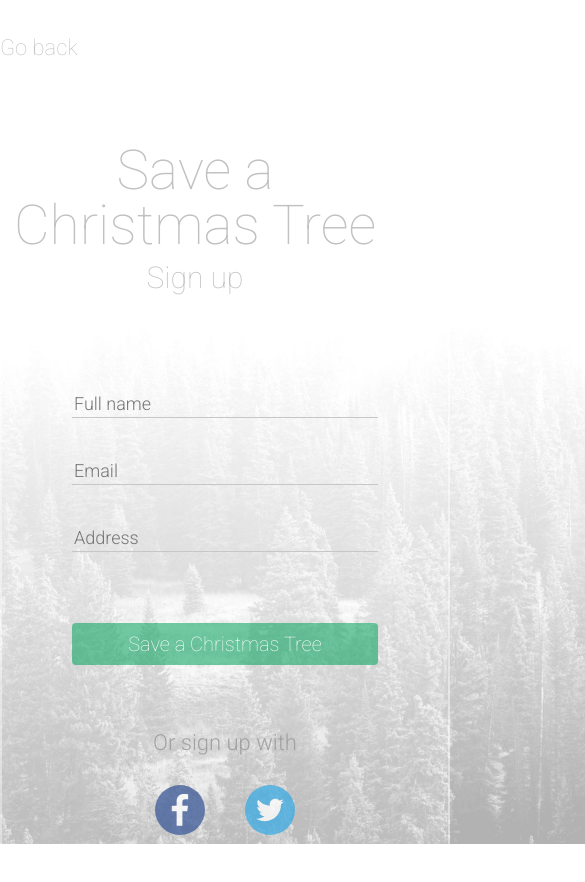
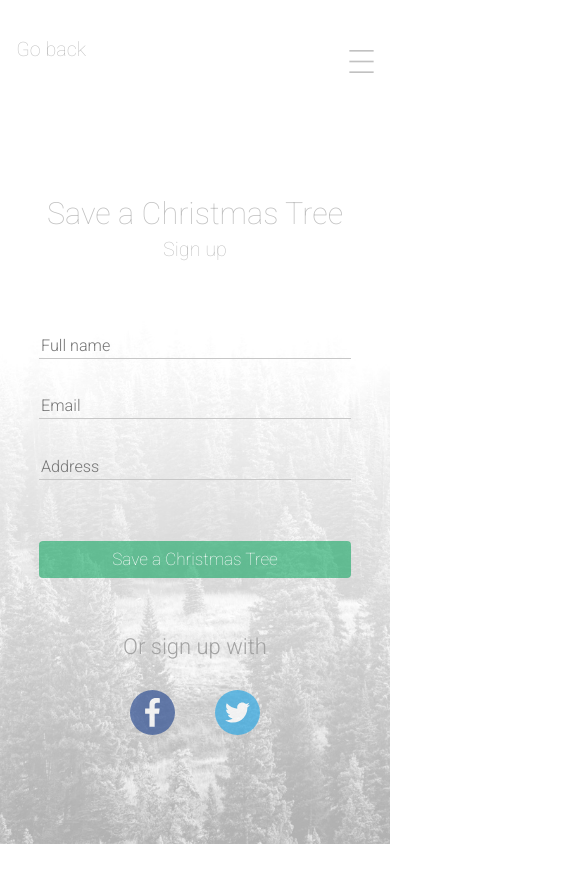
Before and after one commit to AxelCardinaels/DailyUI001-SignUp, a plain HTML site: page index.html in a window 390 px wide. Shown: the top 882 px of the page, 585 px wide, since content can reach past the window. After the commit the page ends 844 px from the top, so only its background shows below. Drawn offline with Linux system fonts and the light colour scheme.

Commit message:
Responsiveness

```diff
--- a/sass/_base.headings.scss
+++ b/sass/_base.headings.scss
@@ -1,15 +1,15 @@
 h1{
 
-	font-size: 55px;
+	font-size: 3.05555555555556em; /*55/18*/
 
 	&+h2{
-		margin-top:10px;
+		margin-top:0.33333333333333em; /*10/30*/
 	}
 }
 
 h2{
 
-	font-size: 30px;
+	font-size: 1.66666666666667em; /*30/18*/
 
 }
 
@@ -19,3 +19,37 @@ h1,h2{
 	text-align: center;
 	line-height: 1;
 }
+
+@media(min-width:551px) and (max-width:700px){
+
+h1{
+	font-size: 2em;
+}
+
+h2{
+
+	font-size: 1.3em;
+
+}
+
+
+}
+
+@media(min-width:0px) and (max-width:550px){
+
+h1{
+	font-size: 1.7em;
+
+	&+h2{
+		margin-top:0.5em;
+	}
+}
+
+h2{
+
+	font-size: 1.1em;
+
+}
+
+
+}
--- a/sass/_components.header.scss
+++ b/sass/_components.header.scss
@@ -4,10 +4,10 @@
 
 .header__go-back{
 	color:$color-grey-light;
-	font-size: 22px;
+	font-size: 1.22222222222222em; /*22/18*/
 	font-weight: 100;
 	position: absolute;
-	top:30px;
+	top:1.36363636363636em; /*30/22*/
 	left:0px;
 	@include transition_css(all,0.2s,ease-in-out,0s);
 
@@ -20,3 +20,17 @@
 	float: right;
 	width:25px;
 }
+
+
+
+@media(min-width:0px) and (max-width:700px){
+
+
+.header__go-back{
+	font-size: 1.1em;
+	top:1.7em;
+
+}
+
+
+}
--- a/sass/_components.signup.scss
+++ b/sass/_components.signup.scss
@@ -1,7 +1,7 @@
 .signup-container{
 	background: rgba(white,0.15);
 	border: 2px solid rgba(white,0.4);
-	margin-top: 35px;
+	margin-top: 1.94444444444444em; /*35/18*/
 	text-align: center;
 }
 
@@ -12,20 +12,21 @@
 	padding-bottom:3px;
 
 	&+&{
-		margin-top: 40px;
+		margin-top: 2.22222222222222em; /*40/18*/
 	}
 }
 
 .signup__send{
+	font-weight: 100;
+	font-size: 1.11111111111111em; /*20/18*/
 	background: rgba($color-button,0.55);
 	border: none;
 	width: 100%;
-	margin:70px 0px 60px;
+	margin:3.5em 0px 3em; /*70/20 60/20*/
 	padding: 5px 0px;
 	color:white;
 	border-radius: 4px;
-	font-weight: 100;
-	font-size: 20px;
+
 	@include transition_css(all,0.25s,ease-in-out,0s);
 
 	&:hover{
@@ -34,7 +35,37 @@
 }
 
 .others__title{
-	margin-bottom:25px;
+	font-size: 1.22222222222222em; /*22/18*/
+	margin-bottom:1.13636363636364em; /*25/22*/
 	color:$color-grey-darker;
-	font-size: 22px;
+
 }
+
+@media(min-width:551px) and (max-width:700px){
+
+
+
+
+}
+
+
+@media(min-width:0px) and (max-width:550px){
+
+
+.signup-container{
+	background: transparent;
+	border: none;
+
+}
+
+.signup__send{
+	font-size: 0.95em; /*20/18*/
+
+}
+
+.signup__input{
+	font-size: 0.9em;
+
+}
+
+}
--- a/sass/_object.icons.scss
+++ b/sass/_object.icons.scss
@@ -4,7 +4,7 @@
 	display: inline-block;
 
 	&+&{
-		margin-left:35px;
+		margin-left:1.94444444444444em; /*35/18*/
 	}
 
 	&:hover{
@@ -12,3 +12,13 @@
 	}
 
 }
+
+@media(min-width:0px) and (max-width:550px){
+
+
+.icon{
+	width:2.5em;
+}
+
+
+}
--- a/sass/_object.wrappers.scss
+++ b/sass/_object.wrappers.scss
@@ -1,11 +1,27 @@
 .wrapper--header{
-	width:1540px;
-	margin:0px auto 70px;
-	padding-top:50px;
+	width:91.666666666667%; /*1540/1680*/
+	margin:0px auto 3.88888888888889em; /*70/18*/
+	padding-top:2.77777777777778em; /*50/18*/
 }
 
 .wrapper--signup{
 	width: 450px;
-	padding:60px 70px;
+	padding:3.33333333333333em 70px; /*60/18* 70/1680*/
 	margin:0px auto;
 }
+
+@media(min-width:0px) and (max-width:550px){
+
+
+.wrapper--signup{
+	width: 100%;
+	padding:2em 10%;
+}
+
+.wrapper--header{
+	margin:0px auto 7em; /*70/18*/
+}
+
+
+
+}
```
Also changed, not shown: css/screen.css.
